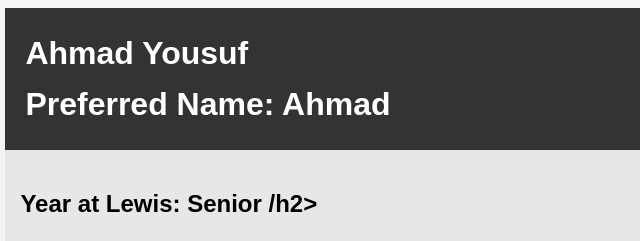
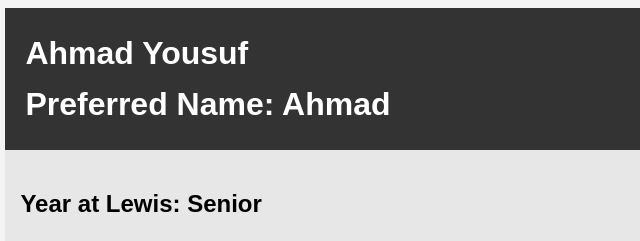
Before and after one commit to ahmadyousuf03/getting-2-know-each-other, a plain HTML site: page index.html in a window 1280 px wide. Shown: the top 241 px of the page, 129-769 px from the left. Drawn offline with Linux system fonts and the light colour scheme.

Commit message:
Update index.html

```diff
--- a/index.html
+++ b/index.html
@@ -36,7 +36,7 @@
         </header>
 
         <section class="lewis">
-			<h2>Year at Lewis: Senior /h2>
+			<h2>Year at Lewis: Senior </h2>
 			<h2>Lewis major/minor/concentrations: Computer Science</h2>
 			<h2>Reasons for pursuing this degree: Passion for Evolution of Technology</h2>
         </section>
```
